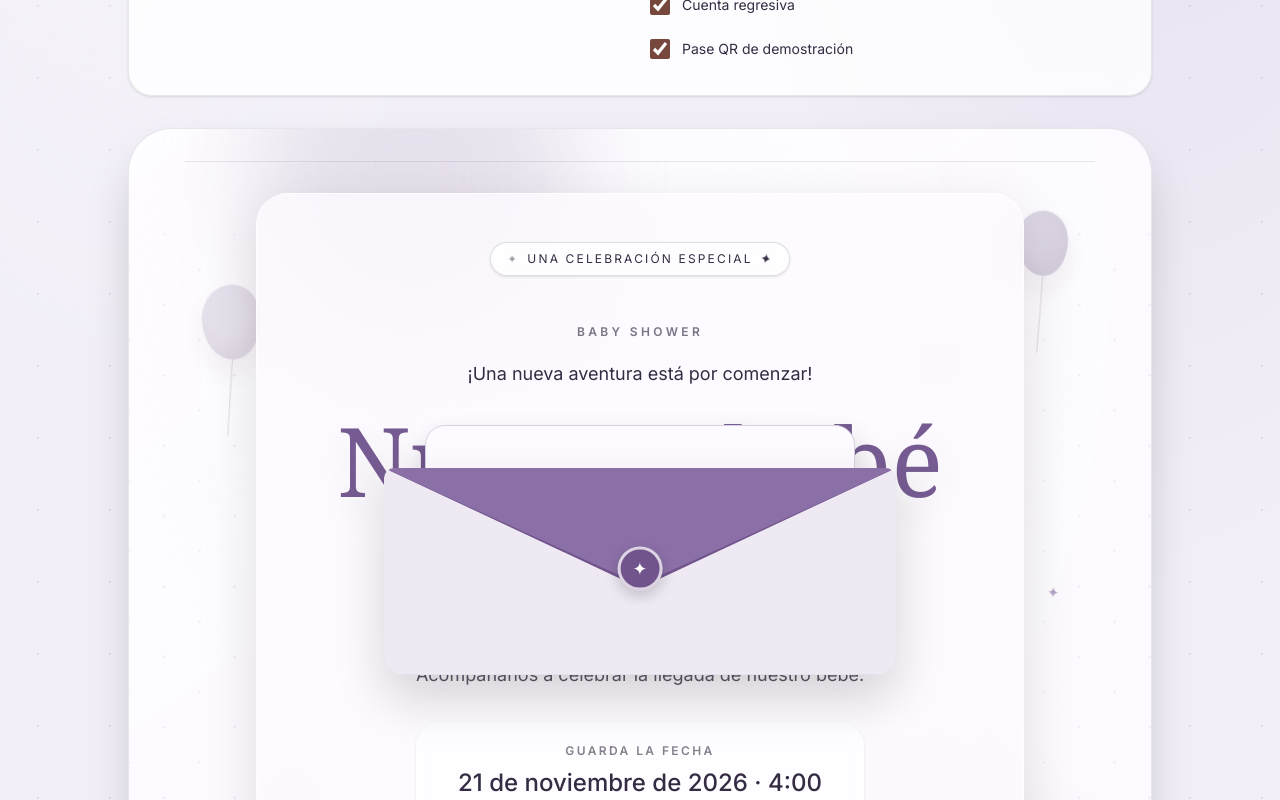
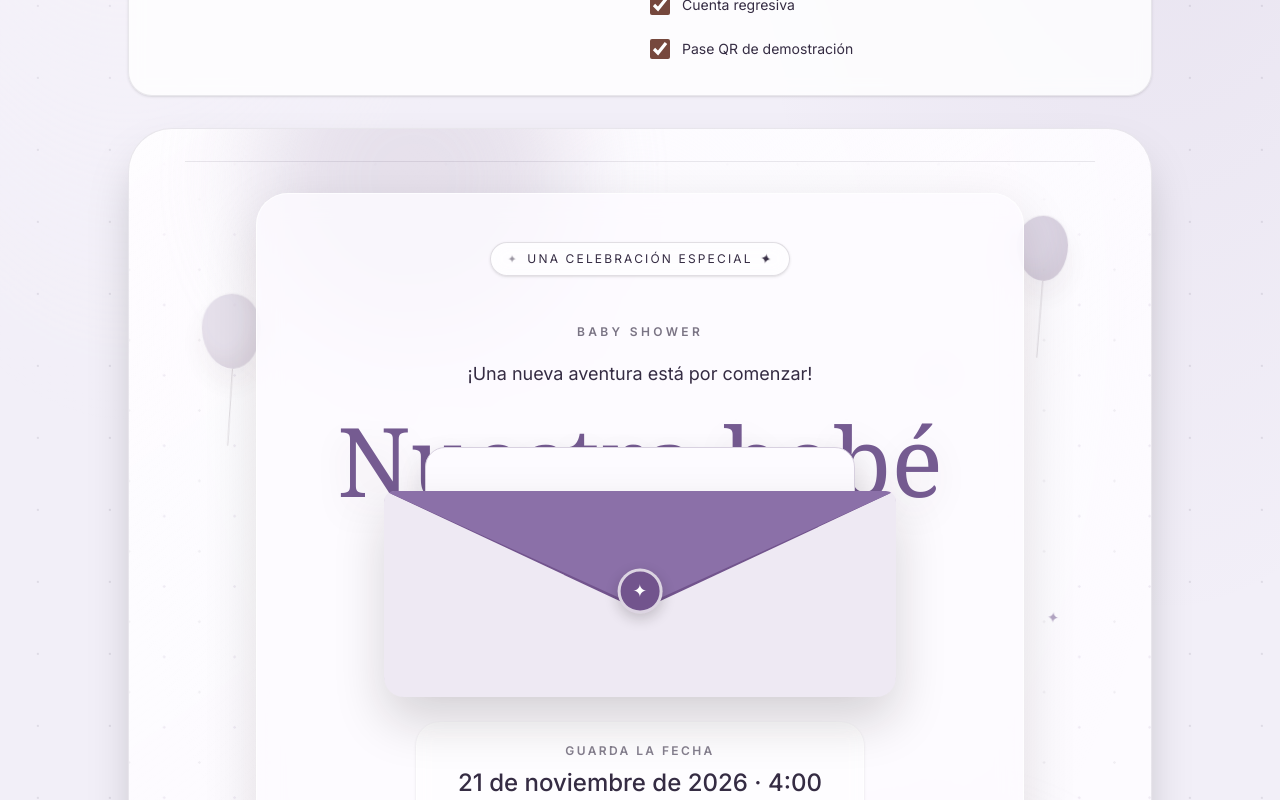
Before and after one commit to MiguelZefe/invitea, a Next.js app: page /muestras/baby-shower in a window 1280 px wide. Shown: the part 1760-2560 px from the top of the page. Built offline with nearby package versions, Linux system fonts and the light colour scheme; a web font is replaced by a local one.

Commit message:
fix: keep invitation action clear of date text

```diff
--- a/src/app/muestras/SimpleDemo.tsx
+++ b/src/app/muestras/SimpleDemo.tsx
@@ -386,7 +386,7 @@ export default function SimpleDemo({ type, name: initialName, intro: initialIntr
           </div>
         </section>
 
-        <article style={{ backgroundColor: "var(--sample-panel)" }} className={styles.hero + " " + (layout === "compact" ? styles.heroCompact : layout === "poster" ? styles.heroPoster : "") + (letterOpened ? " " + styles.letterSceneOpen : "") + " relative isolate mt-8 flex min-h-[72svh] items-center justify-center overflow-hidden rounded-[2rem] border border-current/10 px-6 py-12 text-center shadow-2xl sm:rounded-[2.75rem] sm:px-14 sm:py-16"}>
+        <article style={{ backgroundColor: "var(--sample-panel)" }} className={styles.hero + " " + (layout === "compact" ? styles.heroCompact : layout === "poster" ? styles.heroPoster : "") + (letterOpened ? " " + styles.letterSceneOpen : "") + " relative isolate mt-8 flex min-h-[72svh] items-center justify-center overflow-hidden rounded-[2rem] border border-current/10 px-6 pb-28 pt-12 text-center shadow-2xl sm:rounded-[2.75rem] sm:px-14 sm:pb-28 sm:pt-16"}>
           {coverImage && <div style={{ backgroundImage: `url("${coverImage}")` }} aria-hidden="true" className={styles.coverImage} />}
           <span aria-hidden="true" className={styles.glow + " " + styles.glowOne} />
           <span aria-hidden="true" className={styles.glow + " " + styles.glowTwo} />
```
Also changed, not shown: 1 other file (tests, documents, lock files or other folders).
